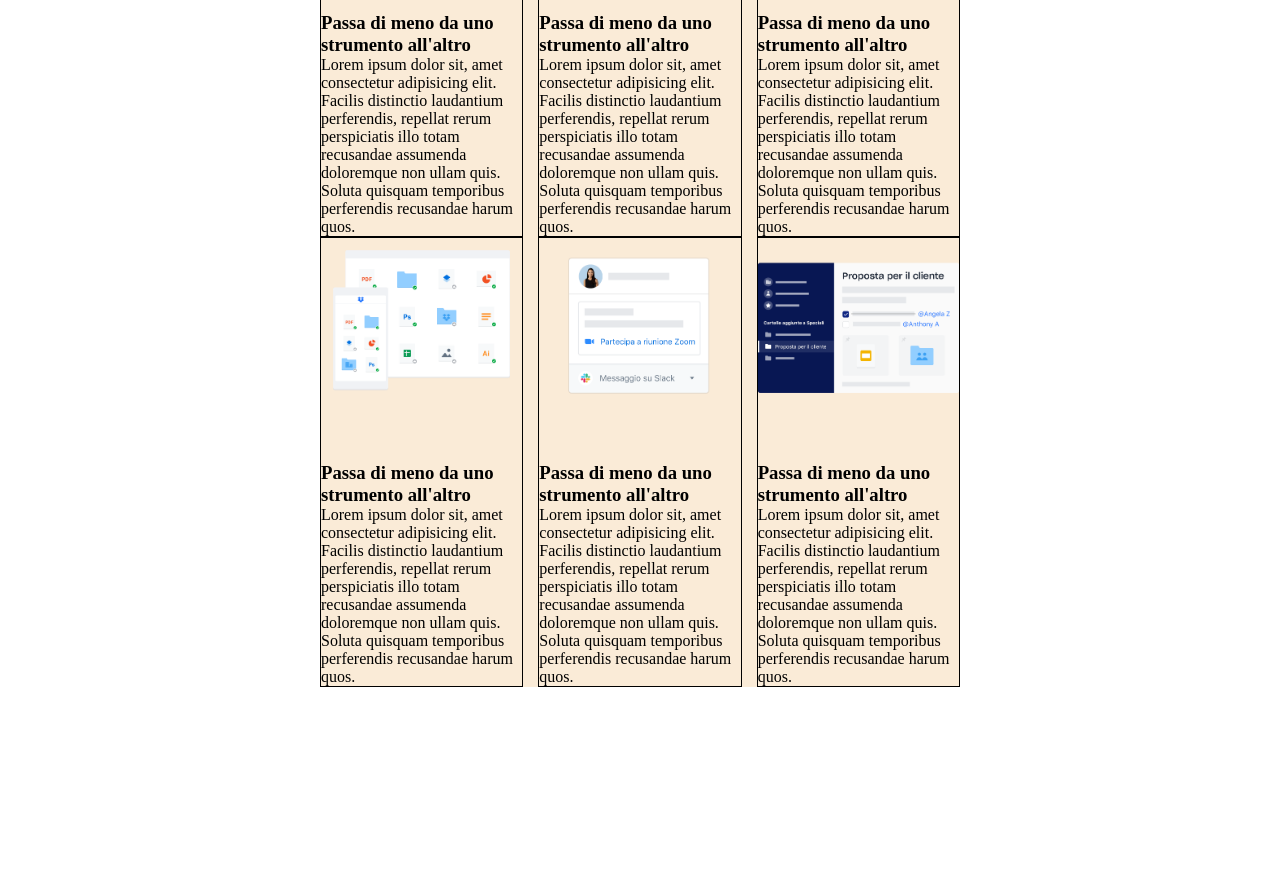
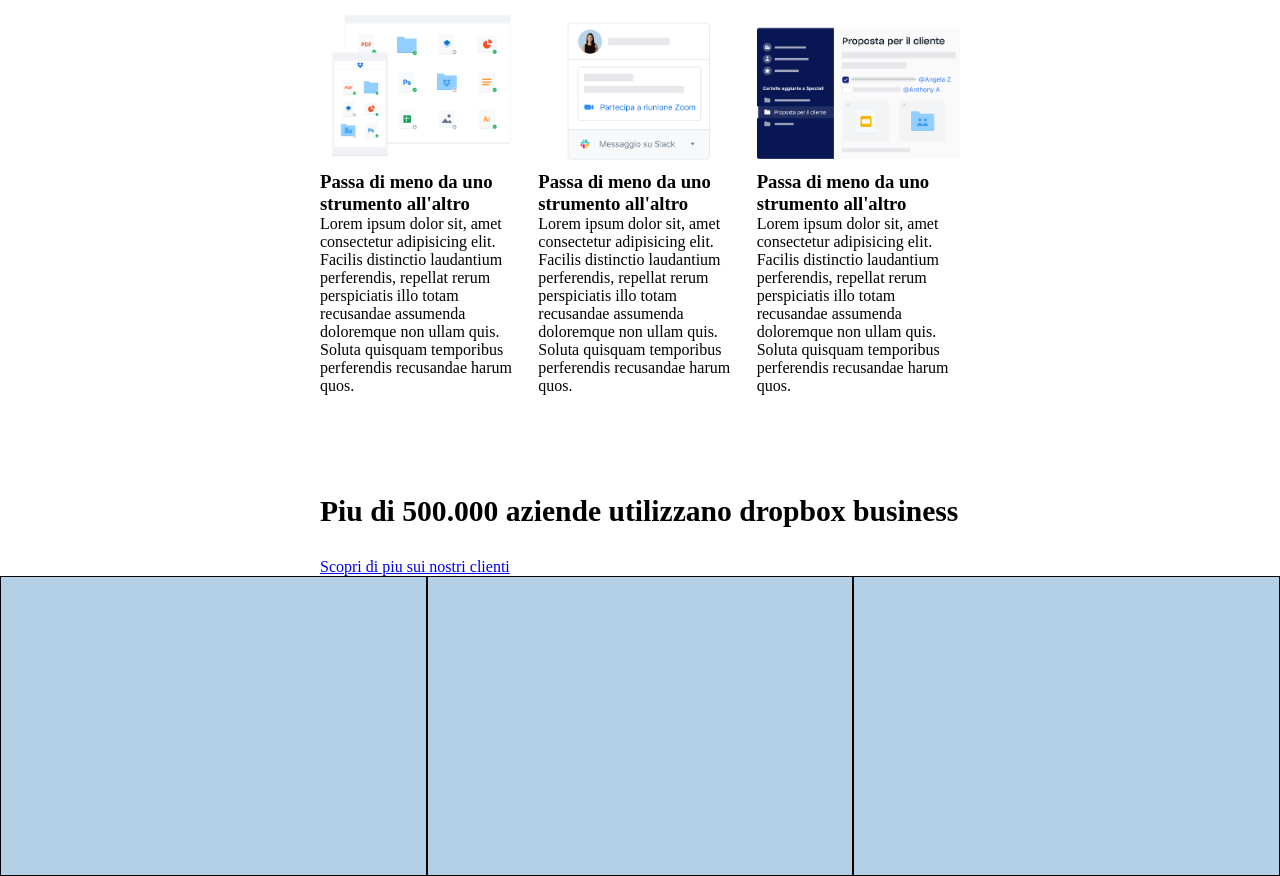
Before and after one commit to EliaPennoni/htmlcss-dropbox, a plain HTML site: page index.html in a window 1280 px wide. Shown: the part 2714-3590 px from the top of the page. Before the commit the page ends 3401 px from the top, so only its background shows below. Drawn offline with Linux system fonts and the light colour scheme.

Commit message:
aggiornamento fino a quadrati

```diff
--- a/css/style.css
+++ b/css/style.css
@@ -195,7 +195,6 @@ h2{
 .bottom-section {
     width: 50vw;
     margin: 0 auto;
-    margin-top: 300px;
     border: 1px solid rgba(0, 0, 0, 0.5);
 }
 .head-col{
@@ -251,14 +250,10 @@ h2{
 .dropbox-business{
     width: 50vw;
     margin: 0 auto;
-    display: flex;
+
     margin-top: 100px;
-    background-color: antiquewhite;
+}
 
-
-
-
-}
 .business-body{
     width: 50vw;
     display: flex;
@@ -269,17 +264,40 @@ h2{
 
 .business-card {
     width: calc(100% / 3 - 10px);
-    height: 450px;
-    border: 1px solid black;
-}
+    margin-top: 30px;
 
-.card-top{
-    height: calc(50%);
-}
-.card-bottomSS{
-    height: calc(50%);
 }
 
 .card-top > img{
    max-width: 100%;
 }
+.business-foot > h2 {
+    margin-top: 100px;
+}
+
+/* designit */
+
+.designit {
+    display: flex;
+
+}
+
+.designit-section{
+    width: calc(100% / 3);
+    height: calc(100vh / 3);
+    display: flex;
+    flex-wrap: wrap;
+    background-color: #B4D0E7;
+    min-height: 300px;
+    border: 1px solid black;
+}
+
+/* .designit-section > div {
+    width: calc(100% / 2);
+    height: calc(100vh / 2);
+} */
+
+/* .designit-section > div > img {
+    max-width: 100%;
+
+} */
--- a/index.html
+++ b/index.html
@@ -373,7 +373,7 @@
         <!-- Dropbox business -->
         <div class="dropbox-business">
             <div class="business-head">
-
+                   <h2>Esegui piu operazioni con dropbox business</h2>
             </div>
             <div class="business-body">
 
@@ -449,6 +449,22 @@
 
             </div>
             <div class="business-foot">
+                <h2>Piu di 500.000 aziende utilizzano dropbox business</h2>
+                <a href="clienti">Scopri di piu sui nostri clienti</a>
+            </div>
+
+        </div>
+
+        <!-- designit -->
+
+        <div class="designit">
+            <div class="designit-section">
+
+            </div>
+            <div class="designit-section">
+
+            </div>
+            <div class="designit-section">
 
             </div>
         </div>
```
